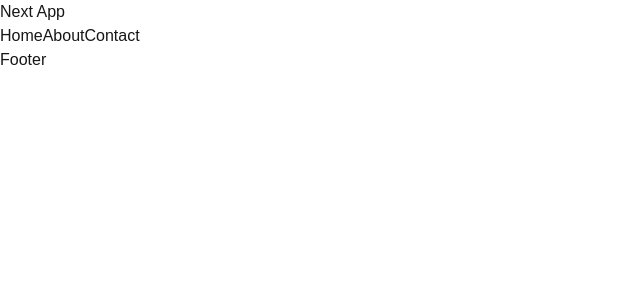
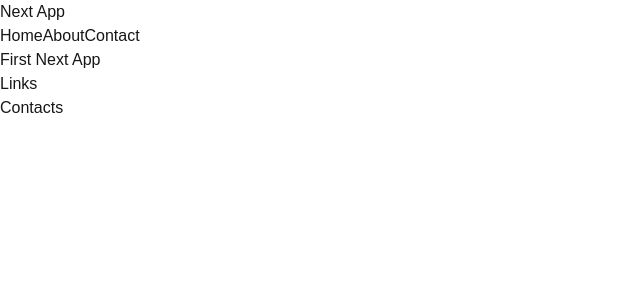
Before and after one commit to rohitghatal1/FirstNextJsApp, a Next.js app: page / in a window 1280 px wide. Shown: the top 300 px of the page, without its empty margins (0-640 px from the left). Built offline with nearby package versions, Linux system fonts and the light colour scheme.

Commit message:
updated footer component

```diff
--- a/src/components/Footer.tsx
+++ b/src/components/Footer.tsx
@@ -1,7 +1,20 @@
 const Footer: React.FC = () => {
   return (
     <div>
-      <h2>Footer</h2>
+      <div>
+        <p>First Next App</p>
+      </div>
+      <div>
+        <h2>Links</h2>
+        <div>
+          <span></span>
+          <span></span>
+          <span></span>
+        </div>
+      </div>
+      <div>
+        <h3>Contacts</h3>
+      </div>
     </div>
   );
 };
```
